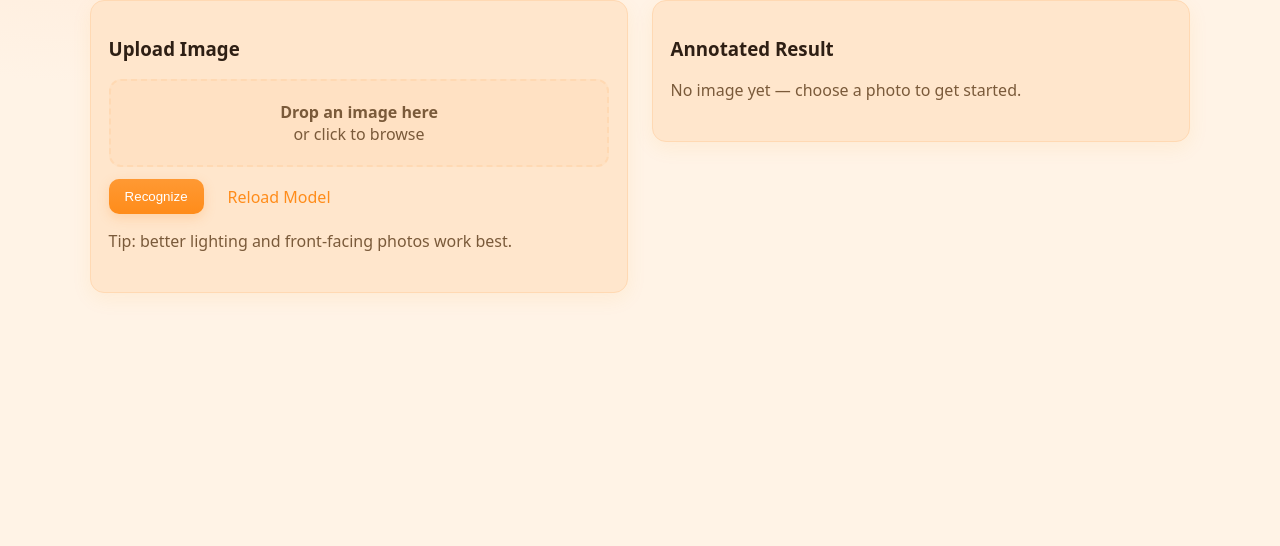
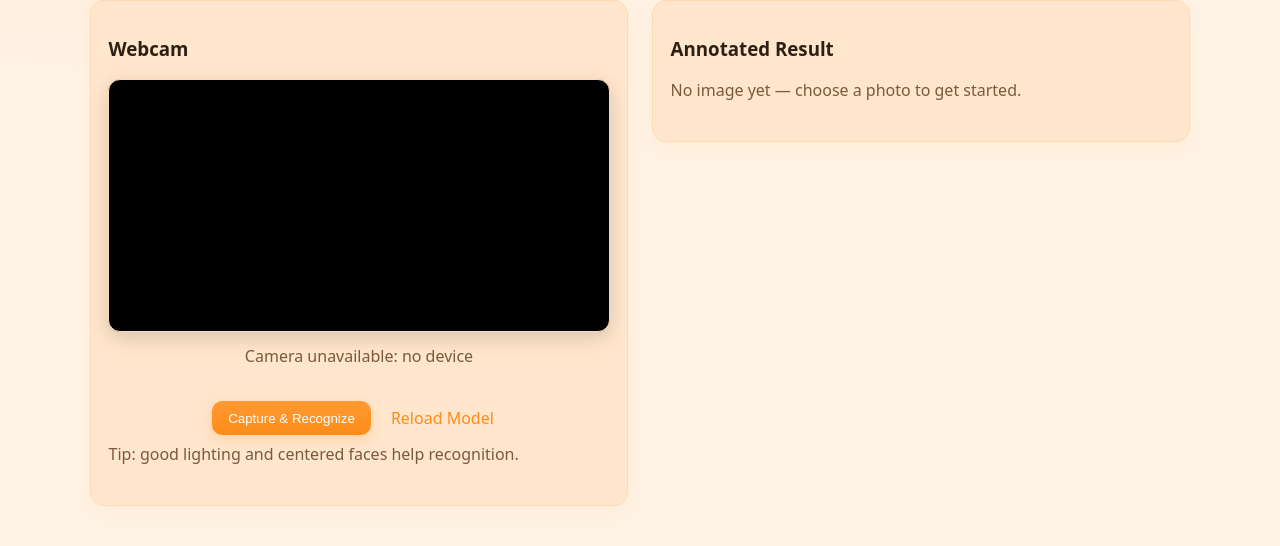
Before and after one commit to Sayedli/ComputerVision, a Django app: page / in a window 1280 px wide. Shown: the part 75-621 px from the top of the page. Run offline with Django 4.2, Linux system fonts and the light colour scheme.

Commit message:
Updated Capture Recognize and patched Webcam

```diff
--- a/recognition/templates/recognition/index.html
+++ b/recognition/templates/recognition/index.html
@@ -28,10 +28,10 @@
       th,td{ padding:8px 10px; border-bottom:1px solid var(--border); text-align:left; }
       th{ background:#fff; }
       .footer{ color:var(--muted); margin-top:1rem; font-size:.95rem; }
-      /* Dropzone */
-      .dropzone{ border:2px dashed var(--border); background: rgba(255,153,51,.06); border-radius:12px; padding:1.25rem; text-align:center; color:var(--muted); cursor:pointer; transition: border-color .2s ease, background .2s ease; }
-      .dropzone:hover{ background: rgba(255,153,51,.10); }
-      .dropzone.dragover{ border-color: var(--accent); background: rgba(255,153,51,.15); color: var(--text); }
+      /* Camera */
+      .cam{ display:flex; flex-direction:column; gap:.6rem; align-items:center; }
+      .cam video{ width:100%; max-width:520px; border-radius:12px; border:1px solid var(--border); background:#000; box-shadow:0 6px 20px rgba(0,0,0,.15); }
+      .cam .row{ display:flex; gap:.75rem; align-items:center; }
       .toggle{ display:inline-flex; align-items:center; gap:.5rem; padding:.3rem .6rem; border:1px solid var(--border); border-radius:999px; background:var(--panel); }
       .toggle button{ background:var(--accent); color:white; border:none; padding:.25rem .6rem; border-radius:999px; cursor:pointer; }
       /* Spinner overlay */
@@ -59,21 +59,18 @@
 
       <div class="row">
         <div class="panel">
-          <h3>Upload Image</h3>
-          <form id="recognize-form" method="post" enctype="multipart/form-data">
+          <h3>Webcam</h3>
+          <form id="recognize-form" method="post" enctype="multipart/form-data" class="cam">
             {% csrf_token %}
             <input id="file-input" type="file" name="image" accept="image/*" style="display:none" required />
-            <div id="dropzone" class="dropzone">
-              <strong>Drop an image here</strong><br/>
-              or click to browse
-            </div>
-            <p style="margin-top: .75rem; display:flex; gap:1rem; align-items:center;">
-              <button class="btn" type="submit">Recognize</button>
+            <video id="cam" autoplay playsinline muted></video>
+            <div class="row">
+              <button class="btn" id="capture" type="button">Capture & Recognize</button>
               <a class="link" href="/reload">Reload Model</a>
               <span id="file-name" class="subtitle"></span>
-            </p>
+            </div>
           </form>
-          <p class="subtitle" style="margin-top:.5rem">Tip: better lighting and front‑facing photos work best.</p>
+          <p class="subtitle" style="margin-top:.5rem">Tip: good lighting and centered faces help recognition.</p>
         </div>
 
         <div class="panel">
@@ -95,9 +92,10 @@
           const body = document.body;
           const overlay = document.getElementById('overlay');
           const form = document.getElementById('recognize-form');
-          const dz = document.getElementById('dropzone');
           const fi = document.getElementById('file-input');
           const fn = document.getElementById('file-name');
+          const cam = document.getElementById('cam');
+          const captureBtn = document.getElementById('capture');
           const themeBtn = document.getElementById('theme-btn');
           const themeLabel = document.getElementById('theme-label');
 
@@ -111,25 +109,33 @@
             localStorage.setItem('theme', mode);
           });
 
-          // Dropzone behavior
-          function setFile(file){
-            const dt = new DataTransfer();
-            dt.items.add(file);
-            fi.files = dt.files;
-            fn.textContent = file.name;
+          // Start webcam
+          async function startCam(){
+            try{
+              const stream = await navigator.mediaDevices.getUserMedia({ video: { facingMode: 'user' }, audio:false });
+              cam.srcObject = stream;
+            }catch(err){
+              cam.insertAdjacentHTML('afterend', `<div class="subtitle">Camera unavailable: ${err.message}</div>`);
+            }
           }
-          dz.addEventListener('click', () => fi.click());
-          dz.addEventListener('dragover', (e) => { e.preventDefault(); dz.classList.add('dragover'); });
-          dz.addEventListener('dragleave', () => dz.classList.remove('dragover'));
-          dz.addEventListener('drop', (e) => {
-            e.preventDefault(); dz.classList.remove('dragover');
-            const file = e.dataTransfer.files && e.dataTransfer.files[0];
-            if(file) setFile(file);
+          startCam();
+
+          // Capture snapshot → file input → submit form
+          captureBtn.addEventListener('click', async () => {
+            if(!cam.srcObject){ return; }
+            const v = cam;
+            const canvas = document.createElement('canvas');
+            canvas.width = v.videoWidth || 640; canvas.height = v.videoHeight || 480;
+            const ctx = canvas.getContext('2d');
+            ctx.drawImage(v, 0, 0, canvas.width, canvas.height);
+            canvas.toBlob((blob) => {
+              if(!blob){ return; }
+              const file = new File([blob], 'snapshot.jpg', { type: 'image/jpeg' });
+              const dt = new DataTransfer(); dt.items.add(file); fi.files = dt.files; fn.textContent = file.name;
+              overlay.classList.add('show');
+              form.submit();
+            }, 'image/jpeg', 0.9);
           });
-          fi.addEventListener('change', () => { if(fi.files[0]) fn.textContent = fi.files[0].name; });
-
-          // Spinner on submit
-          if(form){ form.addEventListener('submit', () => { overlay.classList.add('show'); }); }
         })();
       </script>
     </div>
```
